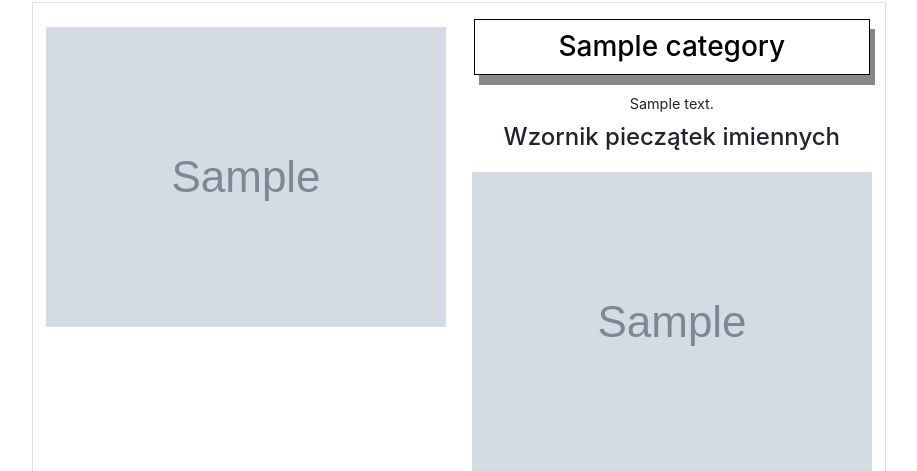
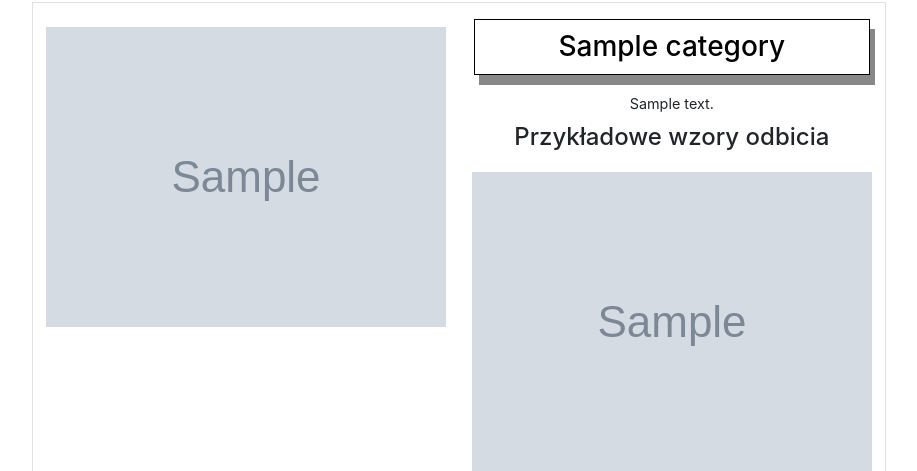
Before and after one commit to KennyDaktyl/pieczatki-colop.pl, a Django app: template front/templates/front/welcome.html in a window 1280 px wide. Shown: the part 1550-2021 px from the top of the page, without its empty margins (181-1098 px from the left). Run offline with Django 3.2, Linux system fonts and the light colour scheme; tables that the repository leaves empty hold one stand-in row (values such as "Sample post"); the template is opened without the code that fills it: values that come from a table or form of the project are taken from there, most other values are stand-ins (such as "Sample title", 1, 10 or a date in 2020); grey boxes marked "Sample" are stand-in pictures; some libraries are stand-ins or nearby versions.

Commit message:
add front c.d.

```diff
--- a/front/templates/front/welcome.html
+++ b/front/templates/front/welcome.html
@@ -93,7 +93,7 @@
             <div class="col-12 mt-2 mx-auto text-center">
                 <small class="mx-auto text-center m-0 p-0">{{cat.text}}</small>
             </div>
-            <h4 class="mx-auto text-center mt-2 col-12">Wzornik pieczątek imiennych</h4>
+            <h4 class="mx-auto text-center mt-2 col-12">Przykładowe wzory odbicia</h4>
             <div class="col-12 m-0 p-0 mx-auto row">
                 {% for el in cat.images_stamp %}
                 {% load thumbnail %}
@@ -126,7 +126,7 @@
                 <h4 class="col-12 mx-auto text-center">{{prod.name}}</h4>
             </a>
             <div class="col-12 mx-auto">
-                {% thumbnail prod.brand.logo "150x70" crop='center' format="WEBP"  as im %}
+                {% thumbnail prod.brand.logo "250x150" crop='center' format="WEBP"  as im %}
                 <source srcset="{{ im }}" type="image/webp" />
                 <img class="img-fluid mx-auto" src="{{ MEDIA_URL }}{{im}}" alt="{{prod.brand.alt}}" title="{{prod.brand.title}}">
                 {% endthumbnail %}
```
Also changed, not shown: 1 other file.
